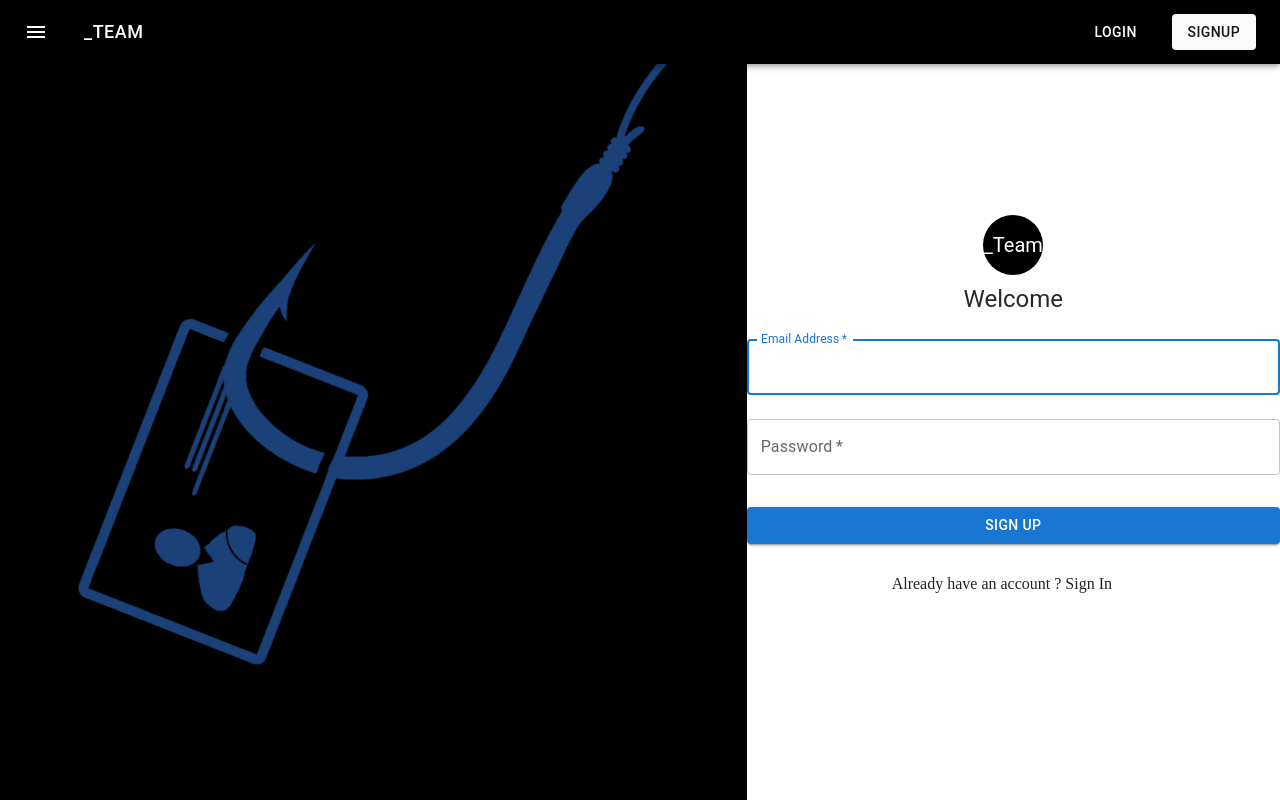
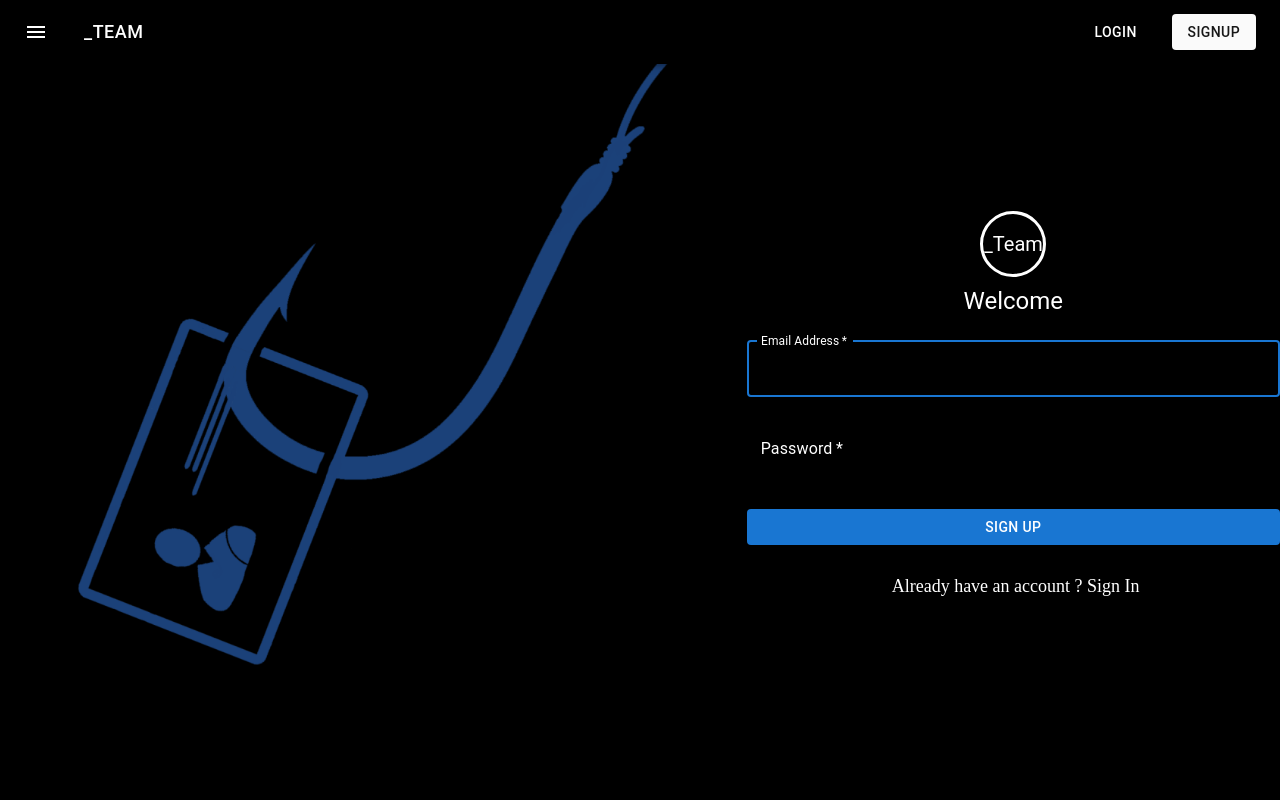
Before and after one commit to SmartIndiaHackthon2023-TEAM/Smart-India-Hackathon_team, a React (Vite) app in the folder SIH_Web/: page /signup in a window 1280 px wide. Built offline with nearby package versions, Linux system fonts and the light colour scheme; no server answers.

Commit message:
Basic of signin and signup done

```diff
--- a/SIH_Web/src/SignIn.jsx
+++ b/SIH_Web/src/SignIn.jsx
@@ -57,7 +57,9 @@ function SignIn(){
                             alt="Website Logo"
                         />
                     </Grid>
-                    <Grid item xs={12} sm={8} md={5} component={Paper} elevation={6} square>
+                    <Grid item xs={12} sm={8} md={5} component={Paper} elevation={6} square sx={{
+                        backgroundColor: 'black',
+                    }}>
                         <Box
                             sx={{
                                 display: 'flex',
@@ -67,10 +69,10 @@ function SignIn(){
                                 height: '100vh',
                             }}
                         >
-                            <Avatar sx={{ m: 1, bgcolor: 'black' , width : 60 , height : 60}}>
+                            <Avatar sx={{ m: 1, bgcolor: 'black' , width : 60 , height : 60, border: '3px solid white'}}>
                                 _Team
                             </Avatar>
-                            <Typography component="h1" variant="h5" style={{color : "#292929"}}>
+                            <Typography component="h1" variant="h5" style={{color : "white"}}>
                                 Welcome Back
                             </Typography>
                             <Box component="form" noValidate sx={{ mt: 1 }}>
@@ -84,6 +86,13 @@ function SignIn(){
                                     onChange={(e)=>{
                                         setEmail(e.target.value);
                                     }}
+                                    InputLabelProps={{
+                                        style: { color: 'white' }
+                                    }}
+                                    InputProps={{
+                                        style: { color: 'white' },
+                                    }}
+
                                 />
                                 <TextField
                                     margin="normal"
@@ -94,6 +103,12 @@ function SignIn(){
                                     autoComplete="current-password"
                                     onChange={(e)=>{
                                         setPassword(e.target.value);
+                                    }}
+                                    InputLabelProps={{
+                                        style: { color: 'white' }
+                                    }}
+                                    InputProps={{
+                                        style: { color: 'white' },
                                     }}
                                 />
                                 <Button
@@ -127,15 +142,18 @@ function SignIn(){
                                     }}>
                                         <div
                                             style={{
+                                                color: 'white',
                                                 paddingLeft: 50,
                                                 paddingTop: 15,
                                                 cursor: 'pointer',
+                                                fontSize: '18px',
+
                                             }}
                                             onClick={() => {
                                                 window.location.href = "./signup";
                                             }}
                                         >
-                                            Don't have an account? Sign Up
+                                            Don't have an account ? Sign Up
                                         </div>
                                     </Grid>
                                 </Grid>
--- a/SIH_Web/src/Signup.jsx
+++ b/SIH_Web/src/Signup.jsx
@@ -57,7 +57,9 @@ function SignIn(){
                             alt="Website Logo"
                         />
                     </Grid>
-                    <Grid item xs={12} sm={8} md={5} component={Paper} elevation={6} square>
+                    <Grid item xs={12} sm={8} md={5} component={Paper} elevation={6} square sx={{
+                        backgroundColor: 'black',
+                    }}>
                         <Box
                             sx={{
                                 display: 'flex',
@@ -67,10 +69,10 @@ function SignIn(){
                                 height: '100vh',
                             }}
                         >
-                            <Avatar sx={{ m: 1, bgcolor: 'black' , width : 60 , height : 60}}>
+                            <Avatar sx={{ m: 1, bgcolor: 'black' , width : 60 , height : 60, border: '3px solid white'}}>
                                 _Team
                             </Avatar>
-                            <Typography component="h1" variant="h5" style={{color : "#292929"}}>
+                            <Typography component="h1" variant="h5" style={{color : "white"}}>
                                 Welcome
                             </Typography>
                             <Box component="form" noValidate sx={{ mt: 1 }}>
@@ -84,6 +86,12 @@ function SignIn(){
                                     onChange={(e)=>{
                                         setEmail(e.target.value);
                                     }}
+                                    InputLabelProps={{
+                                        style: { color: 'white' }
+                                    }}
+                                    InputProps={{
+                                        style: { color: 'white' },
+                                    }}
                                 />
                                 <TextField
                                     margin="normal"
@@ -94,6 +102,12 @@ function SignIn(){
                                     autoComplete="current-password"
                                     onChange={(e)=>{
                                         setPassword(e.target.value);
+                                    }}
+                                    InputLabelProps={{
+                                        style: { color: 'white' }
+                                    }}
+                                    InputProps={{
+                                        style: { color: 'white' },
                                     }}
                                 />
                                 <Button
@@ -132,6 +146,8 @@ function SignIn(){
                                                 paddingLeft: 50,
                                                 paddingTop: 15,
                                                 cursor: 'pointer',
+                                                color: 'white',
+                                                fontSize: '18px',
                                             }}
                                             onClick={() => {
                                                 window.location.href = "./signup";
```
